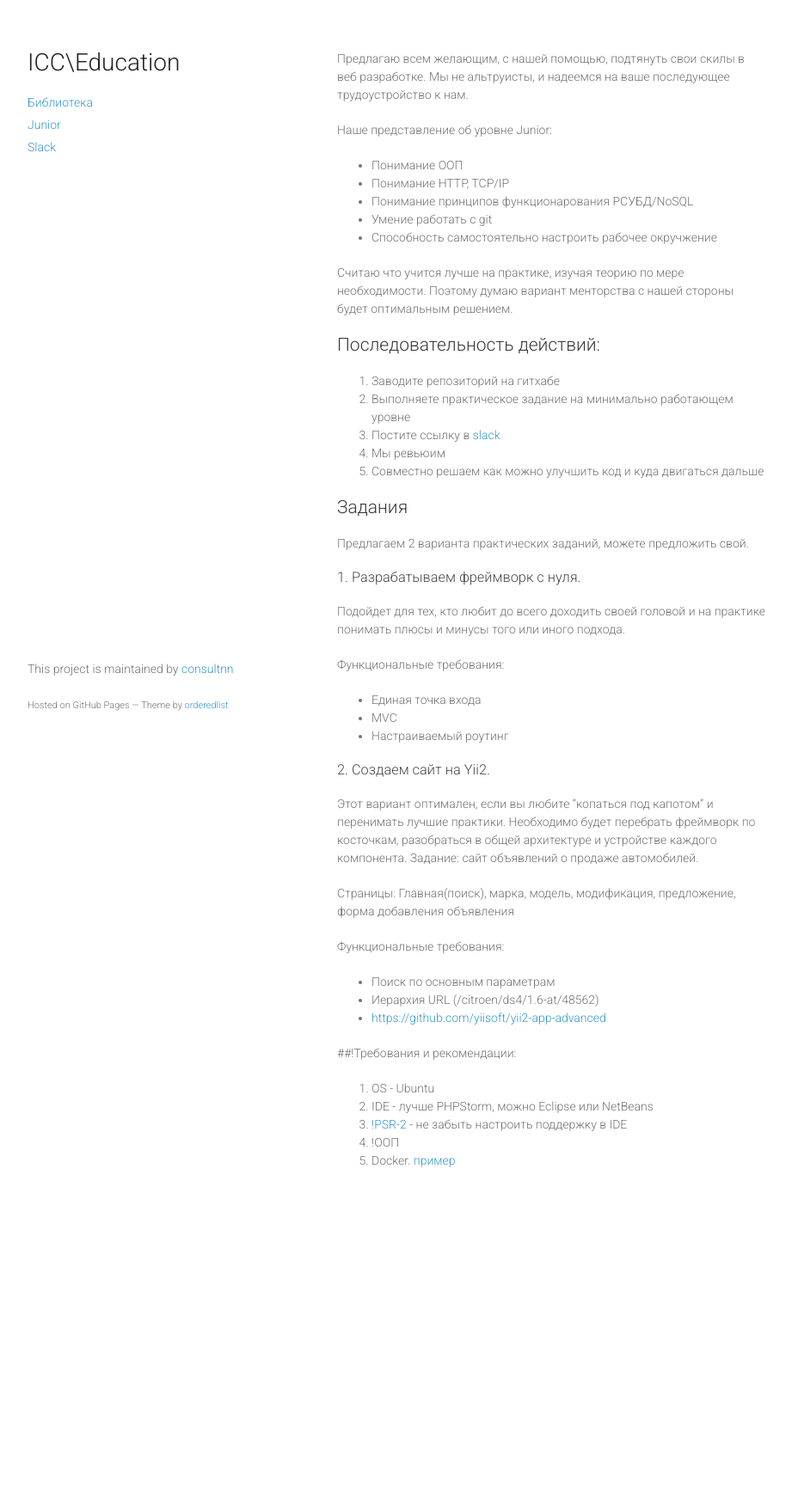
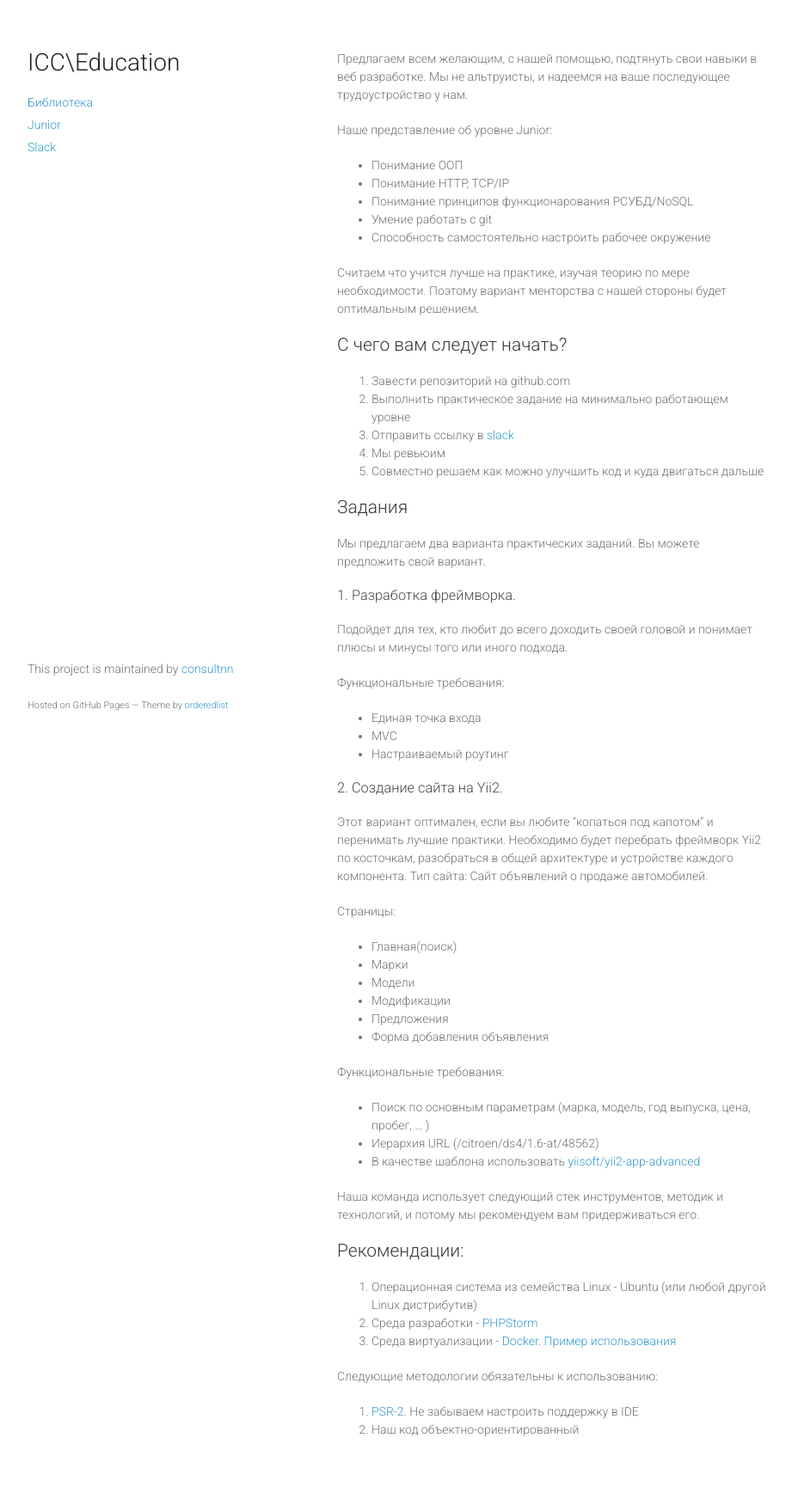
Before and after one commit to consultnn/education, a Jekyll site: the page built from junior.md, in a window 1280 px wide. Shown: the whole page at 86% size, without its empty margins (178-1099 px from the left). Built offline with Jekyll 4.4.1, drawn with Linux system fonts in a browser that asks for light colours; Markdown is read by kramdown in place of the engine named in the settings; before the commit the page ends 1431 px from its top, so only the background shows below that.

Commit message:
Update junior.md

```diff
--- a/junior.md
+++ b/junior.md
@@ -3,34 +3,32 @@ layout: index
 title: Junior
 ---
 
-Предлагаю всем желающим, с нашей помощью, подтянуть свои скилы в веб разработке.
-Мы не альтруисты, и надеемся на ваше последующее трудоустройство к нам.
+Предлагаем всем желающим, с нашей помощью, подтянуть свои навыки в веб разработке.
+Мы не альтруисты, и надеемся на ваше последующее трудоустройство у нам.
 
 Наше представление об уровне Junior:
-
 * Понимание ООП
 * Понимание HTTP, TCP/IP
 * Понимание принципов функционарования РСУБД/NoSQL
 * Умение работать с git
-* Способность самостоятельно настроить рабочее окручжение
+* Способность самостоятельно настроить рабочее окружение
 
-Считаю что учится лучше на практике, изучая теорию по мере необходимости.
-Поэтому думаю вариант менторства с нашей стороны будет оптимальным решением.
+Считаем что учится лучше на практике, изучая теорию по мере необходимости.
+Поэтому вариант менторства с нашей стороны будет оптимальным решением.
 
-##Последовательность действий:
-
-1. Заводите репозиторий на гитхабе
-2. Выполняете практическое задание на минимально работающем уровне
-3. Постите ссылку в [slack](/education/slack)
+##С чего вам следует начать?
+1. Завести репозиторий на github.com
+2. Выполнить практическое задание на минимально работающем уровне
+3. Отправить ссылку в [slack](/education/slack)
 4. Мы ревьюим
 5. Совместно решаем как можно улучшить код и куда двигаться дальше
 
 ## Задания
-Предлагаем 2 варианта практических заданий, можете предложить свой.
+Мы предлагаем два варианта практических заданий. Вы можете предложить свой вариант.
 
-###1. Разрабатываем фреймворк с нуля.
+###1. Разработка фреймворка.
 
-Подойдет для тех, кто любит до всего доходить своей головой и на практике понимать плюсы и минусы того или иного подхода.
+Подойдет для тех, кто любит до всего доходить своей головой и понимает плюсы и минусы того или иного подхода.
 
 Функциональные требования:
 
@@ -38,25 +36,31 @@ title: Junior
 * MVC
 * Настраиваемый роутинг
 
-###2. Создаем сайт на Yii2.
+###2. Создание сайта на Yii2.
 
-Этот вариант оптимален, если вы любите "копаться под капотом" и перенимать лучшие практики. Необходимо будет перебрать фреймворк по косточкам, разобраться в общей архитектуре и устройстве каждого компонента.
-Задание: сайт объявлений о продаже автомобилей.
+Этот вариант оптимален, если вы любите "копаться под капотом" и перенимать лучшие практики. Необходимо будет перебрать фреймворк Yii2 по косточкам, разобраться в общей архитектуре и устройстве каждого компонента.
+Тип сайта: Сайт объявлений о продаже автомобилей.
 
 Страницы:
-Главная(поиск), марка, модель, модификация, предложение, форма добавления объявления
+ * Главная(поиск)
+ * Марки
+ * Модели
+ * Модификации
+ * Предложения
+ * Форма добавления объявления
 
 Функциональные требования:
+* Поиск по основным параметрам (марка, модель, год выпуска, цена, пробег, ... )
+* Иерархия URL (/citroen/ds4/1.6-at/48562)
+* В качестве шаблона использовать [yiisoft/yii2-app-advanced](https://github.com/yiisoft/yii2-app-advanced)
 
-* Поиск по основным параметрам
-* Иерархия URL (/citroen/ds4/1.6-at/48562)
-* [https://github.com/yiisoft/yii2-app-advanced](https://github.com/yiisoft/yii2-app-advanced)
+Наша команда использует следующий стек инструментов, методик и технологий, и потому мы рекомендуем вам придерживаться его.
+## Рекомендации:
+1. Операционная система из семейства Linux - Ubuntu (или любой другой Linux дистрибутив)
+2. Среда разработки - [PHPStorm](https://www.jetbrains.com/phpstorm/)
+3. Среда виртуализации - [Docker](docker.com). [Пример использования](https://github.com/consultnn/yii2-docker-app-advanced)
 
+Следующие методологии обязательны к использованию:
 
-##!Требования и рекомендации:
-
-1. OS - Ubuntu
-2. IDE - лучше PHPStorm, можно Eclipse или NetBeans
-3. [!PSR-2](http://www.php-fig.org/psr/psr-2/) - не забыть настроить поддержку в IDE
-4. !ООП
-5. Docker. [пример](https://github.com/consultnn/yii2-docker-app-advanced)
+1. [PSR-2](http://www.php-fig.org/psr/psr-2/). Не забываем настроить поддержку в IDE
+4. Наш код объектно-ориентированный
```
